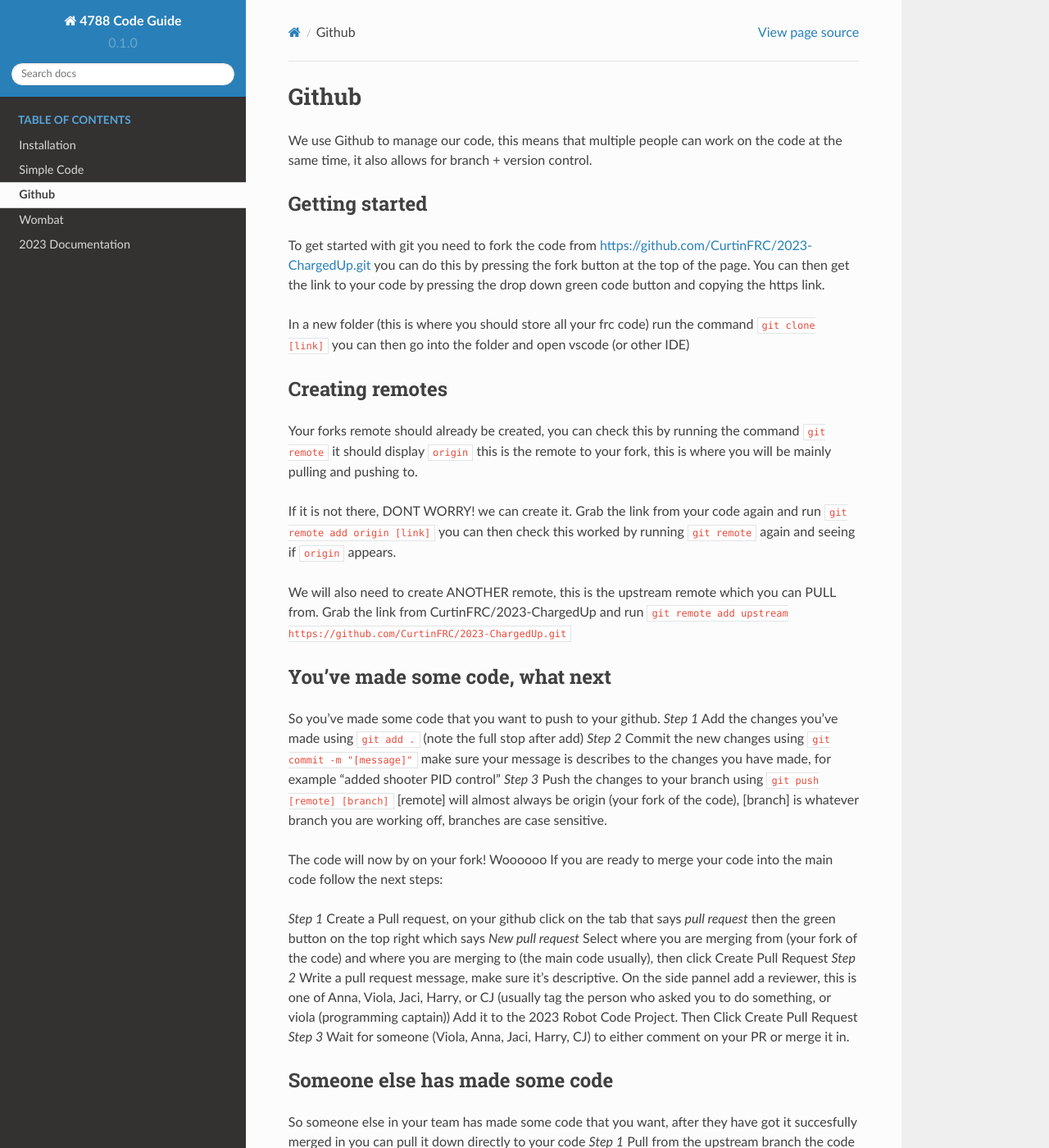
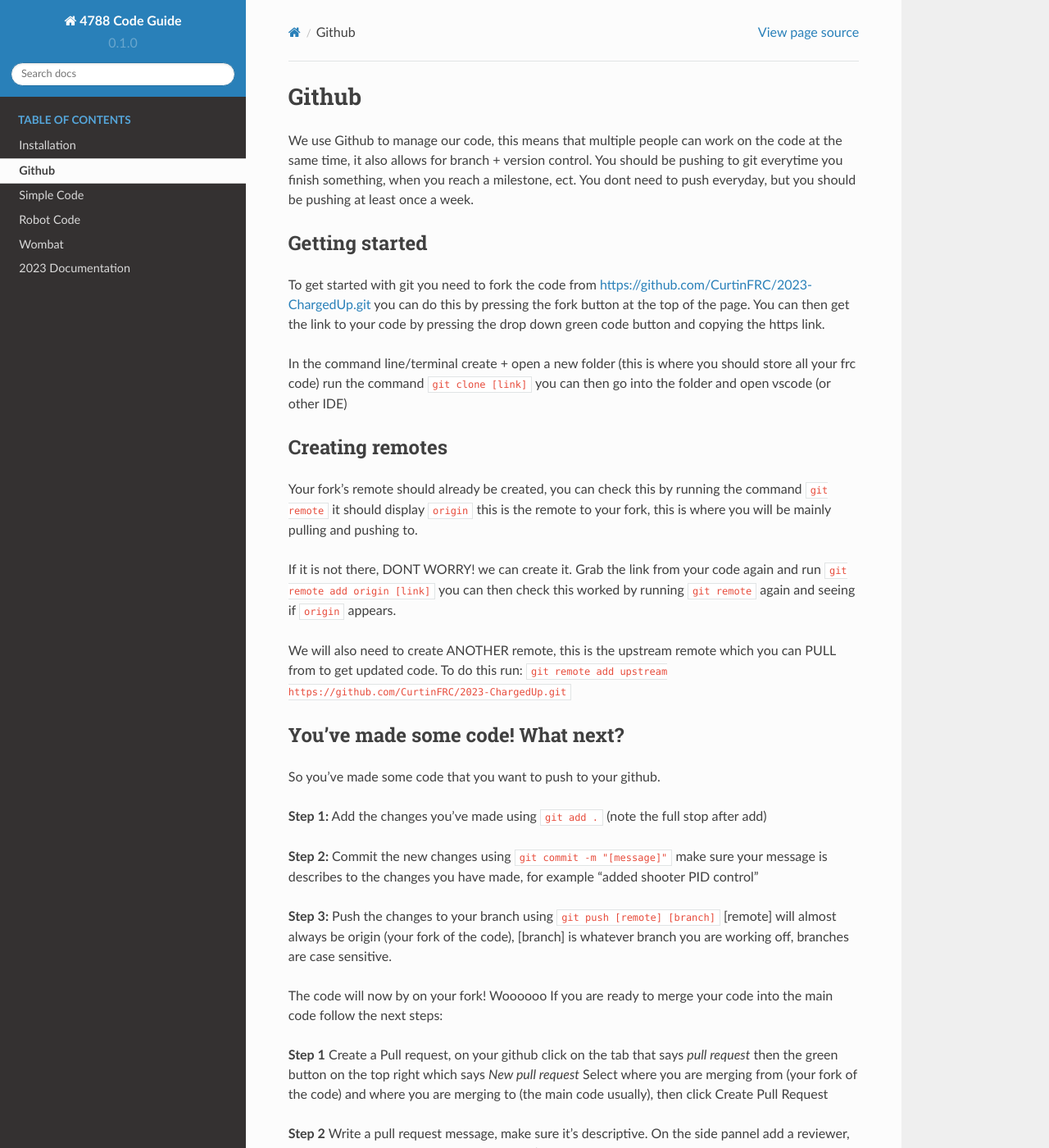
Before and after one commit to goanna247/4788-CodeGuide, a Sphinx documentation site: the page built from docs/source/Github/Github.rst, in a window 1280 px wide and 1400 px high. Shown: the whole window at 82% size. Built offline with Sphinx 7.4.7 and the Read the Docs theme 2.0.0, drawn with Linux system fonts in a browser that asks for light colours; some of the changed text lies outside the part shown.

Commit message:
reformated github page, wanna see how drippy it lokos

```diff
--- a/docs/source/Github/Github.rst
+++ b/docs/source/Github/Github.rst
@@ -3,6 +3,8 @@
 
 We use Github to manage our code, this means that multiple people can work
 on the code at the same time, it also allows for branch + version control.
+You should be pushing to git everytime you finish something, when you reach a milestone, ect.
+You dont need to push everyday, but you should be pushing at least once a week.
 
 Getting started
 ----------------
@@ -11,50 +13,60 @@
 pressing the fork button at the top of the page. You can then get the link to your code by pressing the drop down green code button
 and copying the https link.
 
-In a new folder (this is where you should store all your frc code) run the command
+In the command line/terminal create + open a new folder (this is where you should store all your frc code) run the command
 ``git clone [link]``
 you can then go into the folder and open vscode (or other IDE)
 
 
+
 Creating remotes
 -----------------
-Your forks remote should already be created, you can check this by running the command ``git remote``
+Your fork's remote should already be created, you can check this by running the command ``git remote``
 it should display ``origin`` this is the remote to your fork, this is where you will be mainly pulling and pushing to.
 
 If it is not there, DONT WORRY! we can create it.
 Grab the link from your code again and run ``git remote add origin [link]`` you can then check this worked by running ``git remote`` again and seeing if ``origin`` appears.
 
-We will also need to create ANOTHER remote, this is the upstream remote which you can PULL from.
-Grab the link from CurtinFRC/2023-ChargedUp and run ``git remote add upstream https://github.com/CurtinFRC/2023-ChargedUp.git``
+We will also need to create ANOTHER remote, this is the upstream remote which you can PULL from to get updated code.
+To do this run: ``git remote add upstream https://github.com/CurtinFRC/2023-ChargedUp.git``
 
 
-You've made some code, what next
+You've made some code! What next?
 ----------------------------------
 
 So you've made some code that you want to push to your github.
-*Step 1* Add the changes you've made using ``git add .`` (note the full stop after add)
-*Step 2* Commit the new changes using ``git commit -m "[message]"`` make sure your message is describes to the changes you have made, for example "added shooter PID control"
-*Step 3* Push the changes to your branch using ``git push [remote] [branch]`` [remote] will almost always be origin (your fork of the code), [branch] is whatever branch you are working off, branches are case sensitive.
+
+
+**Step 1:** Add the changes you've made using ``git add .`` (note the full stop after add)
+
+**Step 2:** Commit the new changes using ``git commit -m "[message]"`` make sure your message is describes to the changes you have made, for example "added shooter PID control"
+
+**Step 3:** Push the changes to your branch using ``git push [remote] [branch]`` [remote] will almost always be origin (your fork of the code), [branch] is whatever branch you are working off, branches are case sensitive.
 
 The code will now by on your fork! Woooooo
 If you are ready to merge your code into the main code follow the next steps:
 
-*Step 1* Create a Pull request, on your github click on the tab that says *pull request* then the green button on the top right which says *New pull request*
+**Step 1** Create a Pull request, on your github click on the tab that says *pull request* then the green button on the top right which says *New pull request*
 Select where you are merging from (your fork of the code) and where you are merging to (the main code usually), then click Create Pull Request
-*Step 2* Write a pull request message, make sure it's descriptive. On the side pannel add a reviewer, this is one of Anna, Viola, Jaci, Harry, or CJ (usually tag the person who asked you to do something, or viola (programming captain))
+
+**Step 2** Write a pull request message, make sure it's descriptive. On the side pannel add a reviewer, this is one of Anna, Viola, Jaci, Harry, or CJ (usually tag the person who asked you to do something, or viola (programming captain))
 Add it to the 2023 Robot Code Project. Then Click Create Pull Request
-*Step 3* Wait for someone (Viola, Anna, Jaci, Harry, CJ) to either comment on your PR or merge it in.
 
-Someone else has made some code
+**Step 3** Wait for someone (Viola, Anna, Jaci, Harry, CJ) to either comment on your PR or merge it in.
+
+Someone else has made some code!
 --------------------------------
 
 So someone else in your team has made some code that you want, after they have got it succesfully merged in you can pull it down directly to your code
-*Step 1* Pull from the upstream branch the code is on. ``git pull upstream [branch]`` (you must have committed your own changes to do this)
-*Step 2* Merge in changes, do this by navigating to the file where there are conflicts and select either ``accept incoming changes`` or ``accept current changes`` depending on whether you want your own code or the new code, or keep both (but make sure to remove anything common in both)
-*Step 3* Add and commit these changes, then push up to your fork
+
+**Step 1** Pull from the upstream branch the code is on. ``git pull upstream [branch]`` (you must have committed your own changes to do this)
+
+**Step 2** Merge in changes, do this by navigating to the file where there are conflicts and select either ``accept incoming changes`` or ``accept current changes`` depending on whether you want your own code or the new code, or keep both (but make sure to remove anything common in both)
+
+**Step 3** Add and commit these changes, then push up to your fork
 
 
 Here is a diagram of how i visualise pulling pushing and Pull requesting code just to simplify it for you. (sorry for making it in paint)
 
 .. image:: GithubMap.png
-  :width: 400
+  :width: 700
--- /dev/null
+++ b/docs/source/Robot/Structure.rst
@@ -0,0 +1,2 @@
+Structure
+===========
--- a/docs/source/index.rst
+++ b/docs/source/index.rst
@@ -27,9 +27,9 @@
    :titlesonly:
 
    Installation/Installation
+   Github/Github
    Simple/SimpleCode
    Robot/RobotCode
-   Github/Github
    Wombat/Wombat
    Documentation/2023Documentation
 
```
Also changed, not shown: docs/source/Robot/RobotCode.rst (+11 -0 lines).
